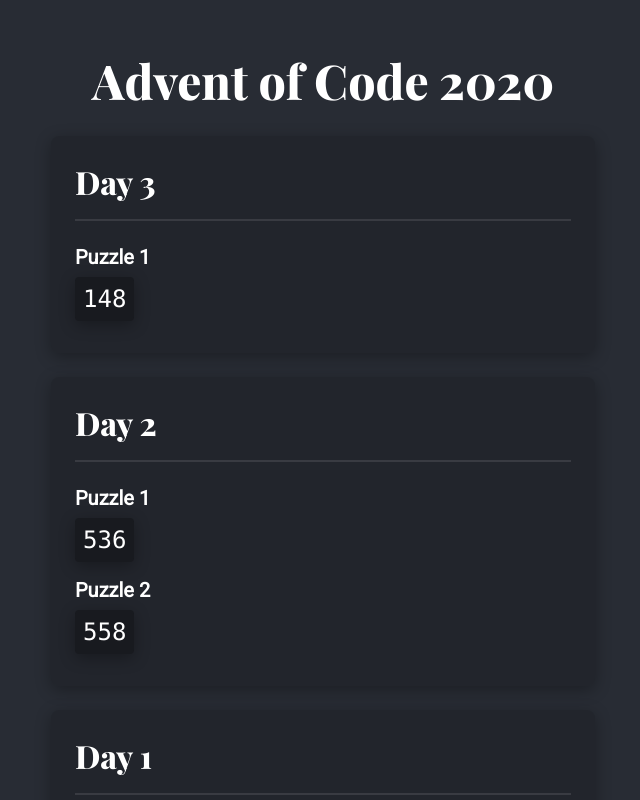
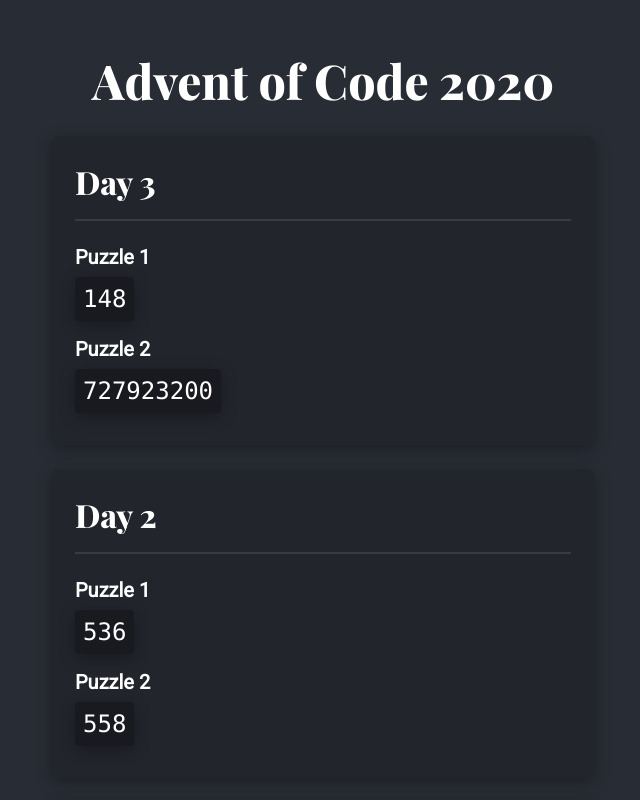
Before and after one commit to cwlsn/advent2020, a React (Create React App) app: page / in a window 1280 px wide. Shown: the top 800 px of the page, without its empty margins (317-957 px from the left). Built offline with nearby package versions, Linux system fonts and the light colour scheme.

Commit message:
puzzle 2

```diff
--- a/src/components/Day3.tsx
+++ b/src/components/Day3.tsx
@@ -1,13 +1,13 @@
 import { DayBox } from "./DayBox";
-import { input } from "../input/day3";
+import { input, directions } from "../input/day3";
 import { solution as puzzle1 } from "../solutions/day3/puzzle1";
-// import { solution as puzzle2 } from "../solutions/day2/puzzle2";
+import { solution as puzzle2 } from "../solutions/day3/puzzle2";
 
 function Day3() {
   const answer1 = puzzle1(input);
-  //   const answer2 = puzzle2(fileToStringArray(input));
+  const answer2 = puzzle2({ input, directions });
 
-  return <DayBox dayNumber={3} answer1={answer1} />;
+  return <DayBox dayNumber={3} answer1={answer1} answer2={answer2} />;
 }
 
 export { Day3 };
--- a/src/input/day3.ts
+++ b/src/input/day3.ts
@@ -322,4 +322,12 @@ const input = `........#.............#........
 ......#.#.....#.....#..##......
 #..##...........#..#.....#.##..`;
 
-export { input };
+const directions = [
+  { right: 1, down: 1 },
+  { right: 3, down: 1 },
+  { right: 5, down: 1 },
+  { right: 7, down: 1 },
+  { right: 1, down: 2 },
+];
+
+export { input, directions };
--- a/src/solutions/day3/puzzle1.ts
+++ b/src/solutions/day3/puzzle1.ts
@@ -1,6 +1,6 @@
 import { NEW_LINE } from "../../utils";
 
-const TREE = "#";
+export const TREE = "#";
 /**
  * Advent of Code 2020, D3P1
  * @param {string} input Tessalting slope map with squares (.) and trees (#)
--- /dev/null
+++ b/src/solutions/day3/puzzle2.ts
@@ -0,0 +1,61 @@
+import { NEW_LINE } from "../../utils";
+import { TREE } from "./puzzle1";
+
+type Direction = {
+  right: number;
+  down: number;
+};
+
+type CountTrees = {
+  input: string;
+  direction: Direction;
+};
+
+type Solution = {
+  input: string;
+  directions: Direction[];
+};
+
+/**
+ * Count the amount of trees encountered given the direction
+ * @param {CountTrees} options
+ * @property {string} input The map of trees and squares
+ * @property {Direction} direction Directions of how to move
+ */
+const countTrees = ({ input, direction }: CountTrees): number => {
+  // 1. For part 2, the slope/directions are variable
+  const { right, down } = direction;
+  // 2. Turn the map into an array of lines
+  const lines = input.split(NEW_LINE);
+  // 3. We still start at the top left
+  let x = 0;
+  return lines.reduce((count, line, y) => {
+    // 4. If we are skipping the line (ie down = 2), just return
+    if (y % down !== 0) {
+      return count;
+    }
+    // 5. Check if the current position is a tree
+    const isTree = line.charAt(x) === TREE;
+    // 5. Increase the x coord by the given direction
+    x = (x + right) % line.length;
+    // 6. Increase the count if we found a tree
+    return isTree ? count + 1 : count;
+  }, 0);
+};
+/**
+ * Advent of Code 2020, D3P2
+ * @param {Solution} options
+ * @property {string} options.input The map of trees and squares
+ * @property {Direction[]} options.directions Array of directions
+ * @returns {number} The amount of trees encounters when moving right 3, down 1
+ */
+const solution = ({ input, directions }: Solution): number => {
+  // 1. Run through each set of directions and multiply the growing product by
+  // the tree count
+  return directions.reduce(
+    (product, direction) => product * countTrees({ input, direction }),
+    1
+  );
+};
+
+export { solution, countTrees };
```
Also changed, not shown: 2 other files (tests, documents, lock files or other folders).
